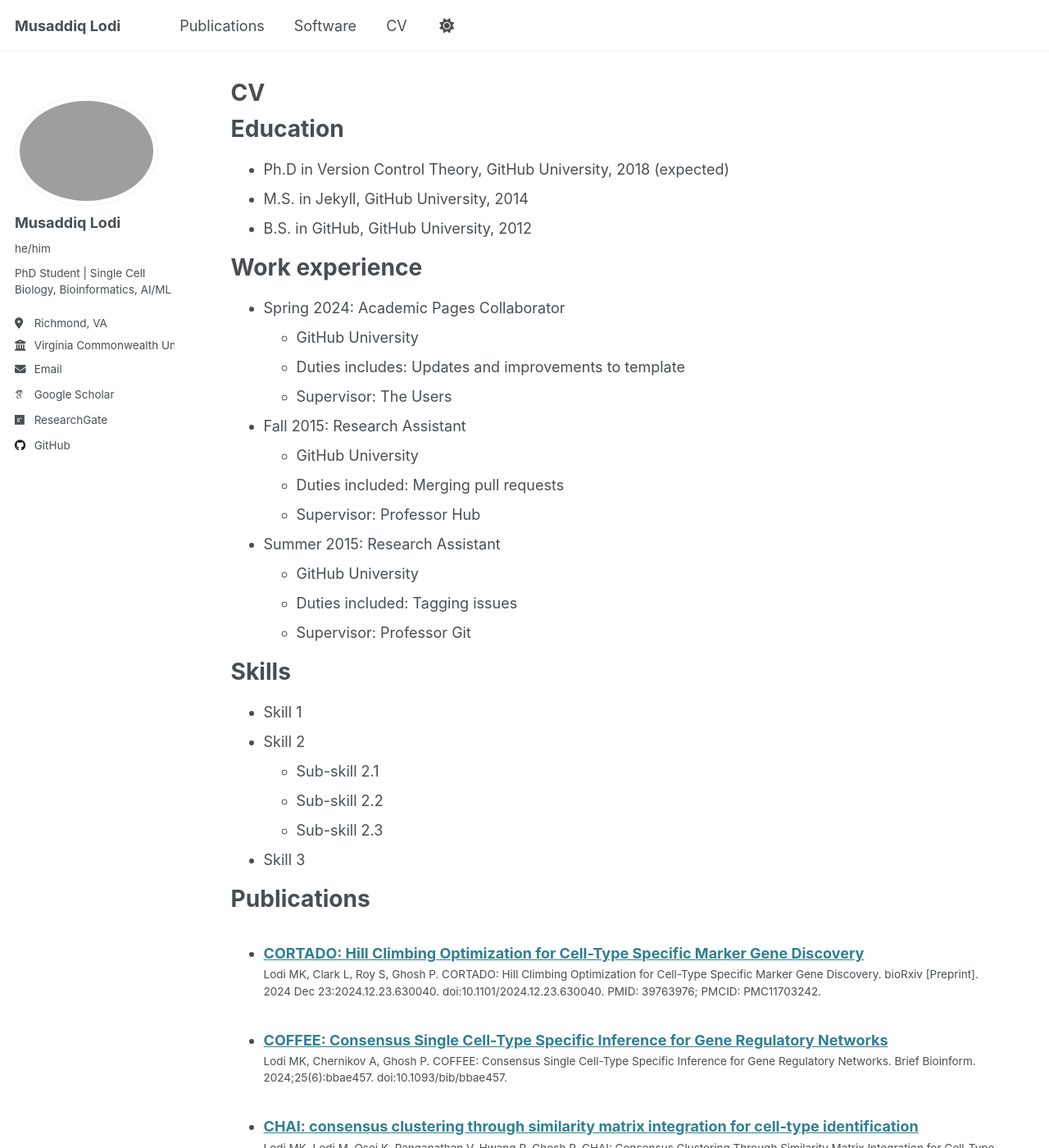
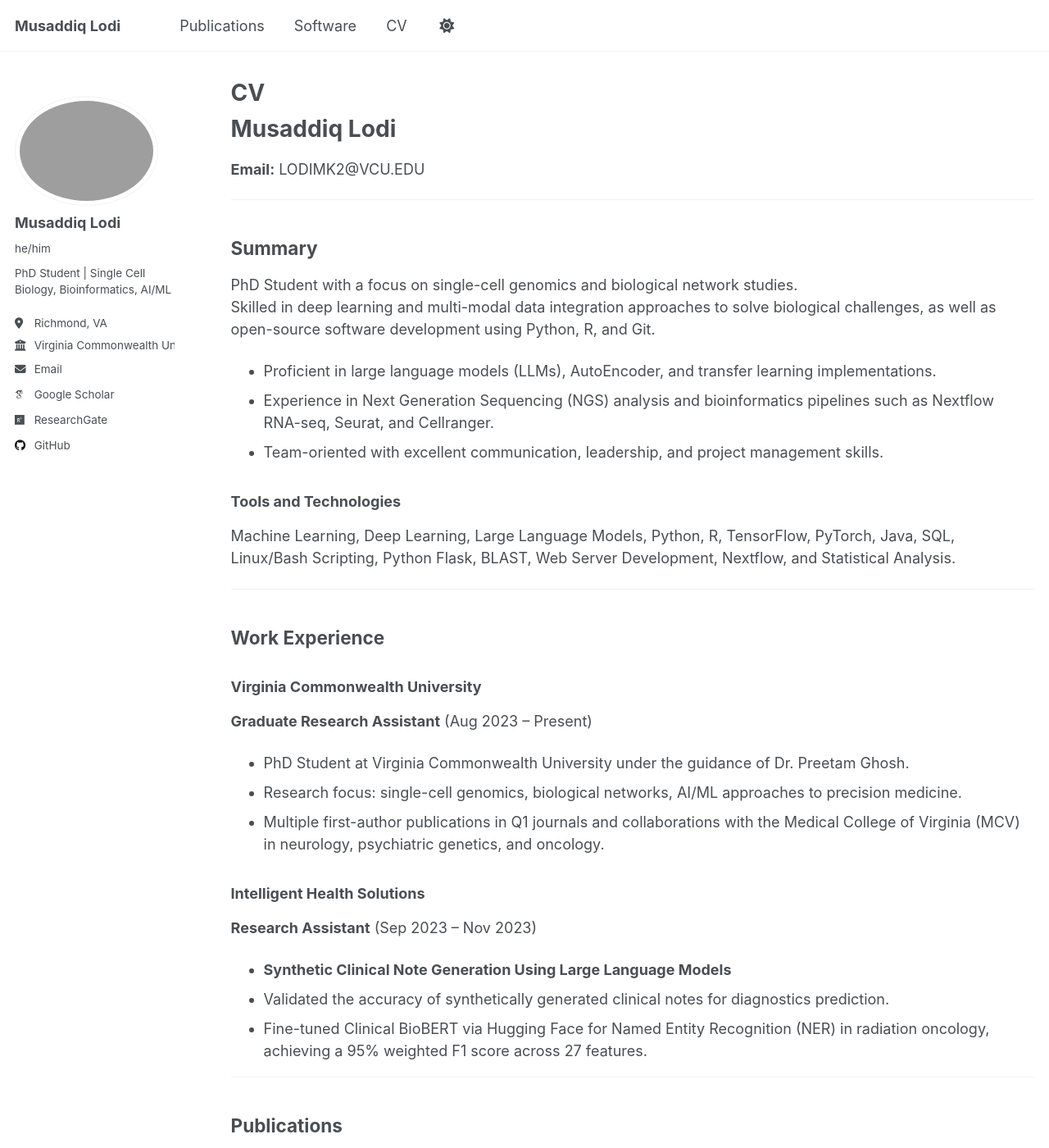
Before and after one commit to musaddiq-k-lodi/musaddiq-k-lodi.github.io, a Jekyll site: the page built from _pages/cv.md, in a window 1280 px wide and 1400 px high. Shown: the whole window at 82% size. Built offline with Jekyll 4.4.1, drawn with Linux system fonts in a browser that asks for light colours; some web fonts are replaced; some of the changed text lies outside the part shown.

Commit message:
Update cv.md

```diff
--- a/_pages/cv.md
+++ b/_pages/cv.md
@@ -9,56 +9,101 @@ redirect_from:
 
 {% include base_path %}
 
-Education
-======
-* Ph.D in Version Control Theory, GitHub University, 2018 (expected)
-* M.S. in Jekyll, GitHub University, 2014
-* B.S. in GitHub, GitHub University, 2012
+# Musaddiq Lodi
 
-Work experience
-======
-* Spring 2024: Academic Pages Collaborator
-  * GitHub University
-  * Duties includes: Updates and improvements to template
-  * Supervisor: The Users
+**Email:** LODIMK2@VCU.EDU
 
-* Fall 2015: Research Assistant
-  * GitHub University
-  * Duties included: Merging pull requests
-  * Supervisor: Professor Hub
+---
 
-* Summer 2015: Research Assistant
-  * GitHub University
-  * Duties included: Tagging issues
-  * Supervisor: Professor Git
+## Summary
 
-Skills
-======
-* Skill 1
-* Skill 2
-  * Sub-skill 2.1
-  * Sub-skill 2.2
-  * Sub-skill 2.3
-* Skill 3
+PhD Student with a focus on single-cell genomics and biological network studies.
+Skilled in deep learning and multi-modal data integration approaches to solve biological challenges, as well as open-source software development using Python, R, and Git.
 
-Publications
-======
-  <ul>{% for post in site.publications reversed %}
-    {% include archive-single-cv.html %}
-  {% endfor %}</ul>
+- Proficient in large language models (LLMs), AutoEncoder, and transfer learning implementations.
+- Experience in Next Generation Sequencing (NGS) analysis and bioinformatics pipelines such as Nextflow RNA-seq, Seurat, and Cellranger.
+- Team-oriented with excellent communication, leadership, and project management skills.
 
-Talks
-======
-  <ul>{% for post in site.talks reversed %}
-    {% include archive-single-talk-cv.html  %}
-  {% endfor %}</ul>
+### Tools and Technologies
+Machine Learning, Deep Learning, Large Language Models, Python, R, TensorFlow, PyTorch, Java, SQL, Linux/Bash Scripting, Python Flask, BLAST, Web Server Development, Nextflow, and Statistical Analysis.
 
-Teaching
-======
-  <ul>{% for post in site.teaching reversed %}
-    {% include archive-single-cv.html %}
-  {% endfor %}</ul>
+---
 
-Service and leadership
-======
-* Currently signed in to 43 different slack teams
+## Work Experience
+
+### Virginia Commonwealth University
+**Graduate Research Assistant** (Aug 2023 – Present)
+
+- PhD Student at Virginia Commonwealth University under the guidance of Dr. Preetam Ghosh.
+- Research focus: single-cell genomics, biological networks, AI/ML approaches to precision medicine.
+- Multiple first-author publications in Q1 journals and collaborations with the Medical College of Virginia (MCV) in neurology, psychiatric genetics, and oncology.
+
+### Intelligent Health Solutions
+**Research Assistant** (Sep 2023 – Nov 2023)
+
+- **Synthetic Clinical Note Generation Using Large Language Models**
+- Validated the accuracy of synthetically generated clinical notes for diagnostics prediction.
+- Fine-tuned Clinical BioBERT via Hugging Face for Named Entity Recognition (NER) in radiation oncology, achieving a 95% weighted F1 score across 27 features.
+
+---
+
+## Publications
+
+1. **CHAI:** Lodi MK, et al. *Brief Bioinform.* 2024;25(5):bbae411. DOI:10.1093/bib/bbae411
+2. **COFFEE:** Lodi MK, et al. *Brief Bioinform.* 2024;25(6):bbae457. DOI:10.1093/bib/bbae457
+3. **Heterogeneous Clustering in Breast Cancer:** Pateras J, Lodi MK, et al. *Int J Mol Sci.* 2025;26(4):1707. DOI:10.3390/ijms26041707
+4. **CORTADO:** Lodi MK, et al. *bioRxiv.* 2024 Dec 23:2024.12.23.630040. DOI:10.1101/2024.12.23.630040
+5. **Pro-Healing Inflammasome in Bone Marrow Cells:** Cohen DJ, et al. *Biomimetics.* 2025;10(1):66. DOI:10.3390/biomimetics10010066
+
+---
+
+## Projects - In Progress
+
+### Virginia Commonwealth University, Richmond, VA
+
+1. **Characterizing Alcohol Consumption and Neuron-Derived Exosomal MicroRNA Cargo** (Nov 2023 – Present)
+   *Mentors: Dr. Preetam Ghosh, Dr. Roxann Roberson-Nay*
+
+2. **Analysis of Migration Leading Cells in Breast Cancer** (Nov 2023 – Present)
+   *Mentors: Dr. Preetam Ghosh, Dr. Priscilla Hwang*
+
+3. **Computational Methods for Multimodal Genotype-Phenotype Prediction** (Aug 2023 – Present)
+   *Mentor: Dr. Preetam Ghosh*
+
+4. **Hippocampal Astrocyte Subclusters in Mouse Model of Dystrophinopathy** (Aug 2023 – Present)
+   *Mentors: Dr. Preetam Ghosh, Dr. Mathula Thangarajh*
+
+5. **Evaluation of FSK Therapeutic in Glioblastoma Mouse Model** (Mar 2024 – Present)
+   *Mentors: Dr. Preetam Ghosh, Dr. Swadesh Das*
+
+---
+
+## Talks and Workshops
+
+1. **Computational Methods for Multimodal Genotype-Phenotype Prediction**
+   *Presented at the Virginia Institute for Psychiatric and Behavioral Genetics Research Seminar (Jun 2024)*
+
+2. **Workshop for the Basics of Unsupervised Machine Learning**
+   *Presented at the VCU Undergraduate Society of Bioinformatics (Apr 2024)*
+
+---
+
+## Education
+
+### Virginia Commonwealth University, Richmond, VA
+- **PhD Student, Integrative Life Science Program** (Aug 2023 – Present)
+  *Biological Networks Laboratory, Department of Computer Science | PI: Dr. Preetam Ghosh*
+
+- **Master of Science in Bioinformatics (Accelerated Program)** (Aug 2023)
+
+- **Bachelor of Science in Bioinformatics (Provost Scholar)** (Aug 2019 - Dec 2022)
+
+---
+
+## Leadership Experience
+
+### Alpha Beta (Diabetes) Club (VCU, Diabetes Link Chapter)
+**Co-Founder, President, Graduate Advisor** (2019 - Present)
+
+### VCU Cricket Club
+**Co-Founder, Captain, Vice-President** (2022 – 2023)
```
